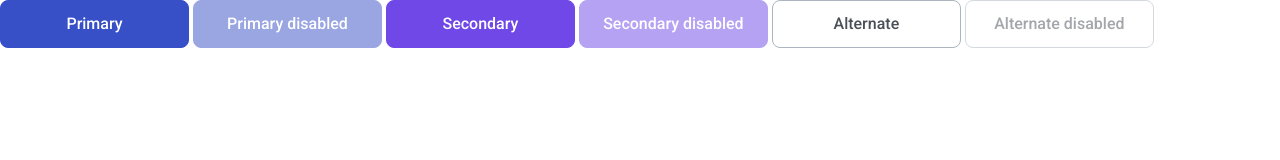
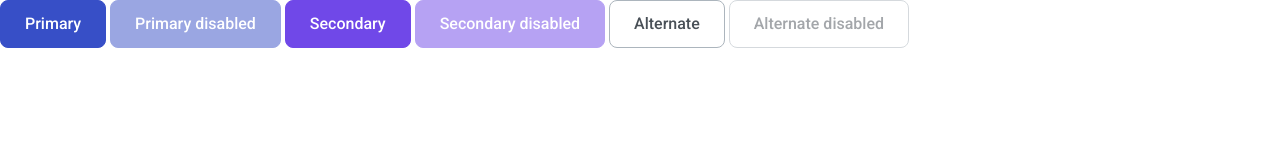
Before and after one commit to js-tasks-ru/htmlcss-20240412_daria-kolenchenko, a website: page 03-lection1/01-button/index.html in a window 1280 px wide. Drawn offline with nearby package versions, Linux system fonts and the light colour scheme.

Commit message:
review dz3-lection1/01-button

```diff
--- a/03-lection1/01-button/button.css
+++ b/03-lection1/01-button/button.css
@@ -4,32 +4,44 @@
     font-family: 'Roboto', sans-serif;
     font-weight: 500;
     font-size: 16px;
-    line-height: 18.75px;
     text-align: center;
-    width: 189px;
+    display: inline-block;
+    padding: 10px 24px;
     height: 48px;
-    padding: 0px;
     color: var(--white);
     border: 1px solid;
     border-radius: 8px;
+    cursor: pointer;
+    transition: background-color 200ms ease-in-out;
+    transition: opacity 200ms ease-in-out;
 }
 
-[class*=primary] {
+.button_primary:hover {
+    background-color: #2342C0;
+}
+
+.button_secondary:hover {
+    background-color: #5028C6;
+}
+
+.button_primary {
     border-color:  var(--primary);
     background-color: var(--primary);
 }
 
-[class*=secondary] {
+
+.button_secondary {
     background-color: var(--secondary);
     border-color:  var(--secondary);
 }
 
-[class*=alternate] {
+.button_alternate {
     border-color: var(--grey-3);
     color: var(--grey-4);
     background-color: var(--white);
 }
 
-[class$=disabled]{
+.button:disabled {
     opacity: 50%;
+    pointer-events: none;
 }
--- a/03-lection1/01-button/index.html
+++ b/03-lection1/01-button/index.html
@@ -8,12 +8,12 @@
     </head>
     <body>
 
-        <button class="button primary">Primary</button>
-        <button class="button primary_disabled">Primary disabled</button>
-        <button class="button secondary">Secondary</button>
-        <button class="button secondary_disabled">Secondary disabled</button>
-        <button class="button alternate">Alternate</button>
-        <button class="button alternate_disabled">Alternate disabled</button>
+        <button class="button button_primary" hover>Primary</button>
+        <button class="button button_primary" disabled>Primary disabled</button>
+        <button class="button button_secondary">Secondary</button>
+        <button class="button button_secondary" disabled>Secondary disabled</button>
+        <button class="button button_alternate">Alternate</button>
+        <button class="button button_alternate" disabled>Alternate disabled</button>
 
     </body>
 </html>
```
